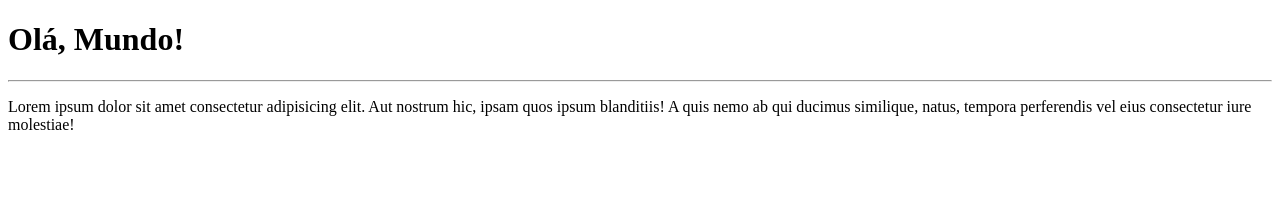
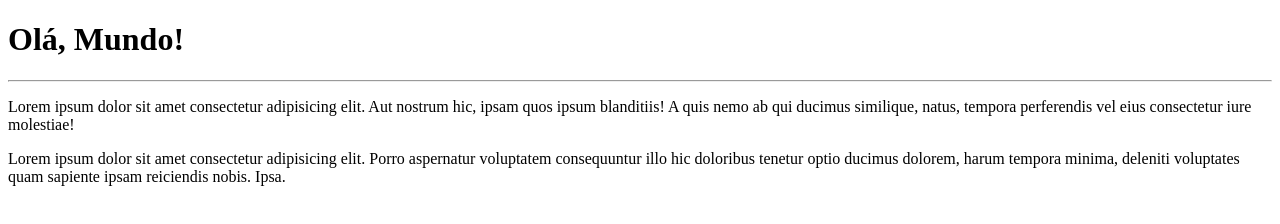
Before and after one commit to Carlwsed/Ola-Mundo, a plain HTML site: page site-exemplo/index.html in a window 1280 px wide. Drawn offline with Linux system fonts and the light colour scheme.

Commit message:
adicionei um parágrafo

```diff
--- a/site-exemplo/index.html
+++ b/site-exemplo/index.html
@@ -9,5 +9,6 @@
     <h1>Olá, Mundo!</h1>
     <hr>
     <p>Lorem ipsum dolor sit amet consectetur adipisicing elit. Aut nostrum hic, ipsam quos ipsum blanditiis! A quis nemo ab qui ducimus similique, natus, tempora perferendis vel eius consectetur iure molestiae!</p>
+    <p>Lorem ipsum dolor sit amet consectetur adipisicing elit. Porro aspernatur voluptatem consequuntur illo hic doloribus tenetur optio ducimus dolorem, harum tempora minima, deleniti voluptates quam sapiente ipsam reiciendis nobis. Ipsa.</p>
 </body>
 </html>
```
